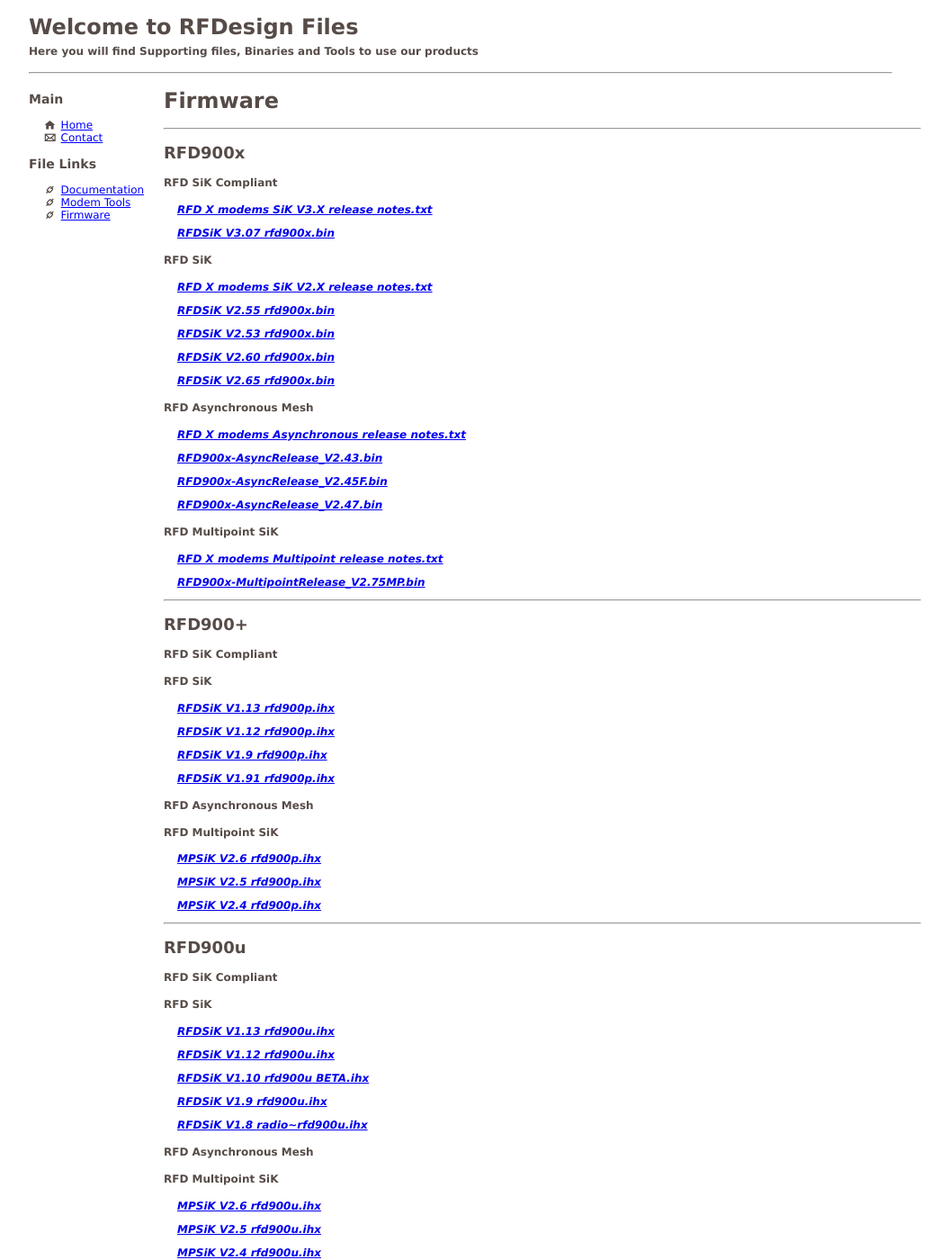
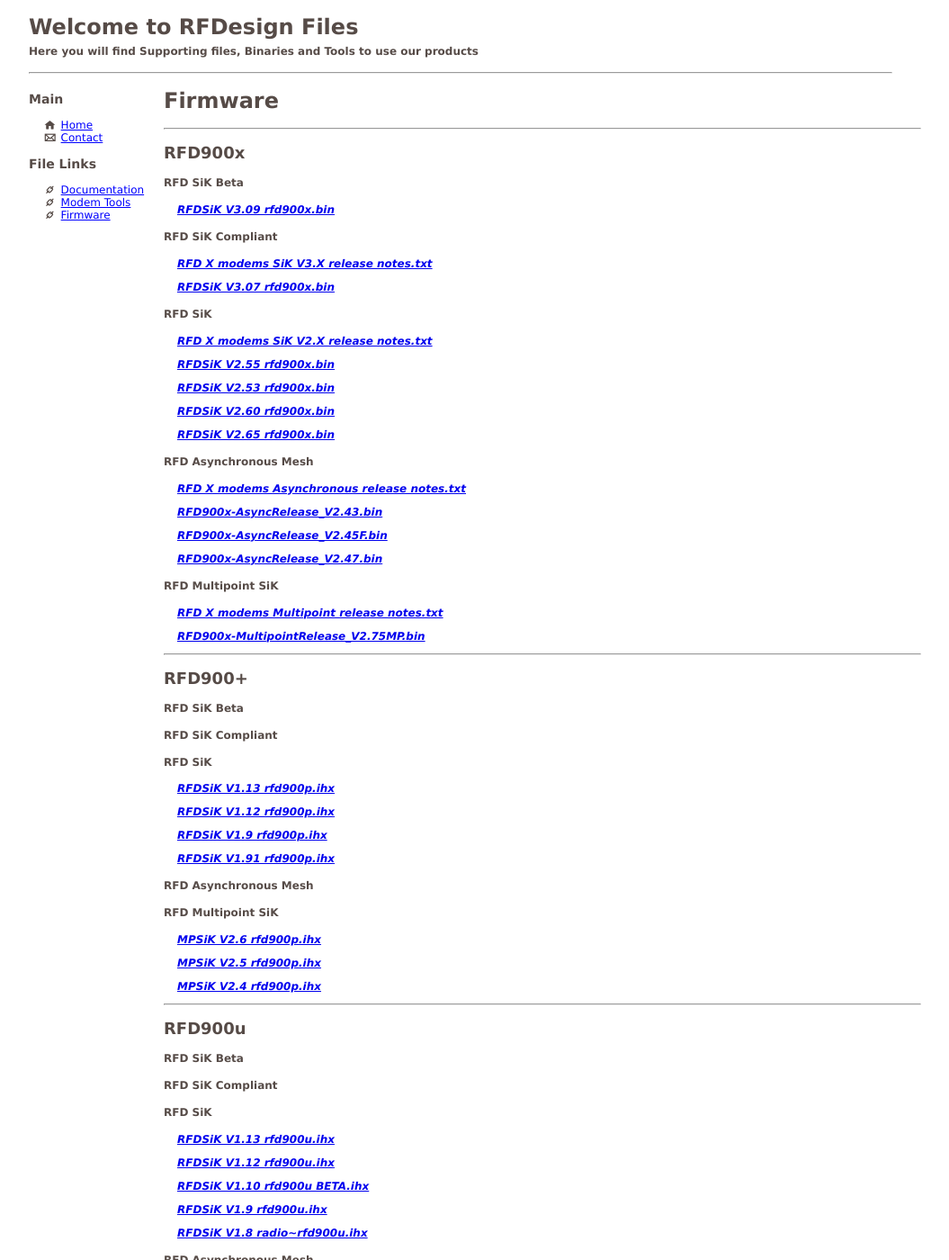
Before and after one commit to RFDesign/rfdesign.github.io, a Jekyll site: the page built from firmware.html, in a window 1280 px wide and 1400 px high. Shown: the whole window at 90% size, without its empty margins (26-1081 px from the left). Built offline with Jekyll 4.4.1, drawn with Linux system fonts in a browser that asks for light colours; some of the changed text lies outside the part shown.

Commit message:
Update firmware.html

```diff
--- a/firmware.html
+++ b/firmware.html
@@ -7,6 +7,13 @@ title: Firmware
 <hr/>
 <section>
     <h2>{{modem.modems.heading}}</h2>
+
+    <h4>RFD SiK Beta</h4>
+    {% for file in modem.modems..SIKB %}
+    <address>
+        <p><strong><a href="{{site.baseurl}}/Files/firmware/{{file.file}}">{{file.file}}<a/></strong></p>
+    </address>
+    {% endfor %}
 
     <h4>RFD SiK Compliant</h4>
     {% for file in modem.modems..SIKC %}
```
